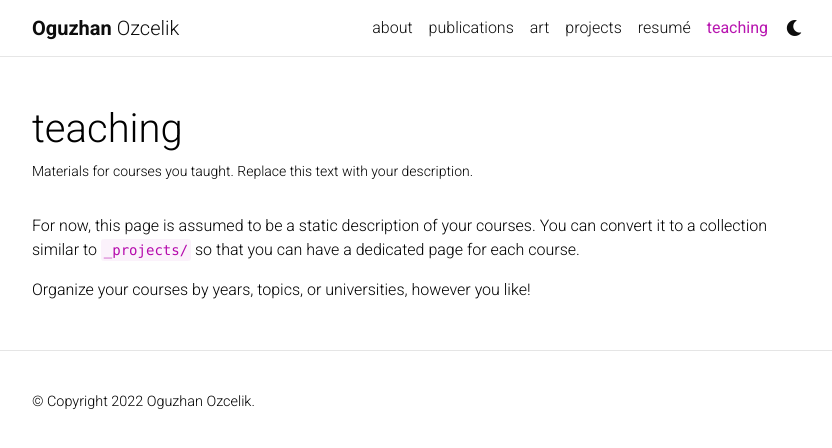
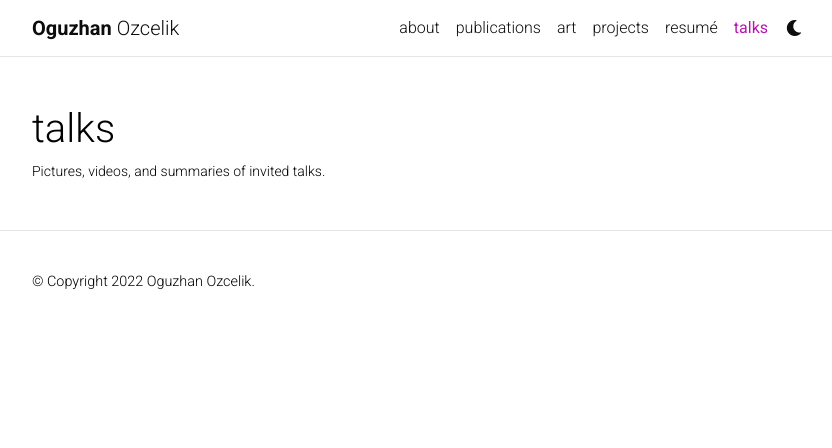
Before and after one commit to ogozcelik/info, a Jekyll site: the page built from _pages/teaching.md, in a window 1280 px wide. Shown: the top 448 px of the page, without its empty margins (223-1055 px from the left). Built offline with Jekyll 4.4.1, drawn with Linux system fonts in a browser that asks for light colours; comment, search, counter and statistics services are not loaded; a style sheet for code colours, icons or effects is not loaded.

Commit message:
Update teaching.md

```diff
--- a/_pages/teaching.md
+++ b/_pages/teaching.md
@@ -1,12 +1,8 @@
 ---
 layout: page
-permalink: /teaching/
-title: teaching
-description: Materials for courses you taught. Replace this text with your description.
+permalink: /talks/
+title: talks
+description: Pictures, videos, and summaries of invited talks.
 nav: true
 nav_order: 5
 ---
-
-For now, this page is assumed to be a static description of your courses. You can convert it to a collection similar to `_projects/` so that you can have a dedicated page for each course.
-
-Organize your courses by years, topics, or universities, however you like!
```
